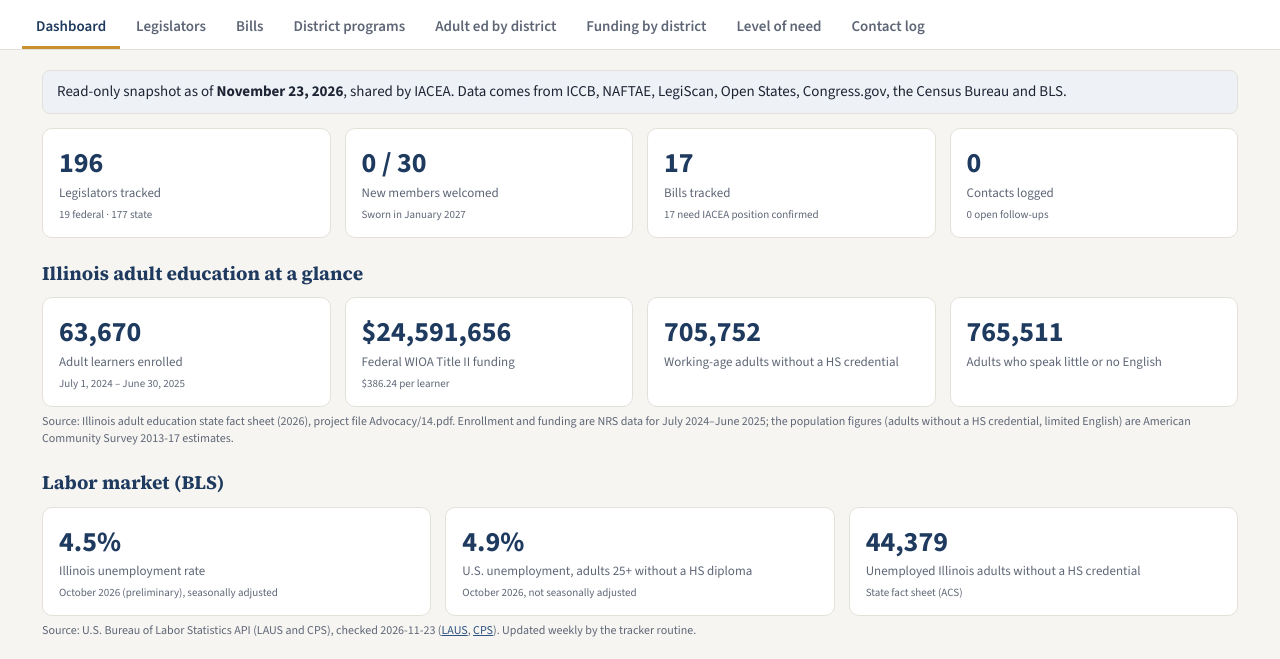
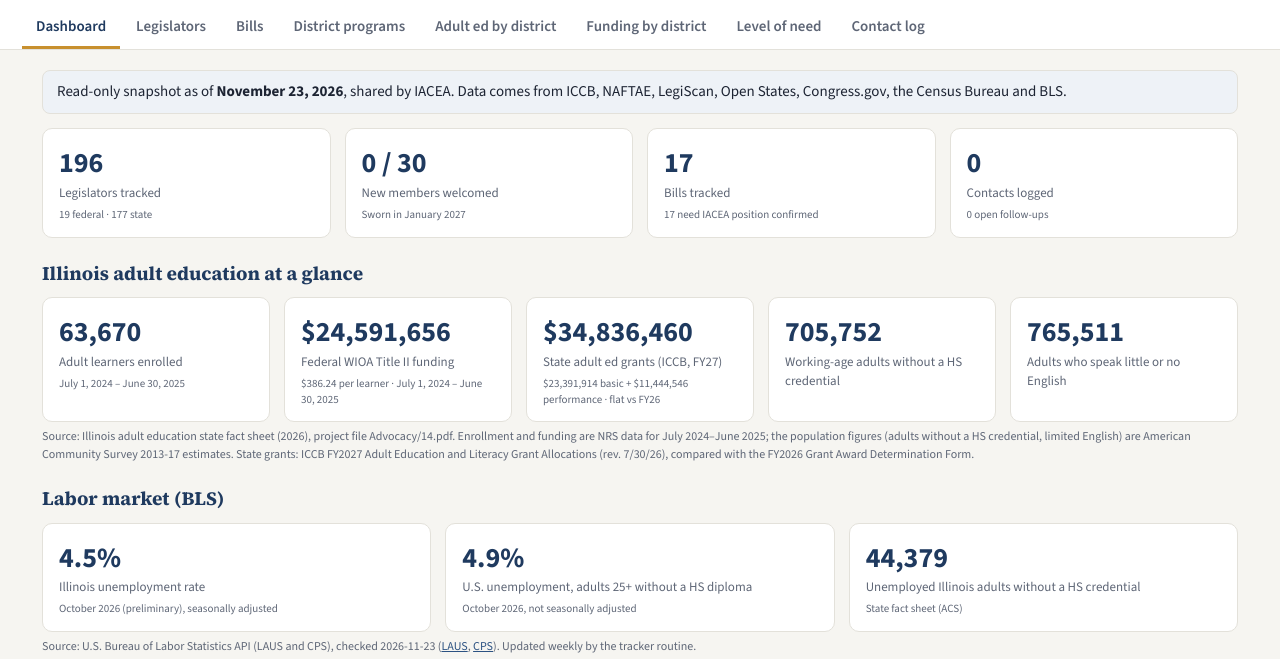
Before and after one commit to il-adult-ed/Illinois-Legislative-Tracker, a plain HTML site: page index.html in a window 1280 px wide. Shown: the part 70-729 px from the top of the page. Drawn offline with nearby package versions, Linux system fonts and the light colour scheme.

Commit message:
Snapshot refresh 2026-11-23
Co-Authored-By: Claude Opus 5.5 <noreply@anthropic.com>
Claude-Session: https://claude.ai/code/session_0198PtVVpUMHPRHBdgkKhi1p

```diff
--- a/index.html
+++ b/index.html
@@ -219,12 +219,14 @@ function vDash(){
     <div class="card stat"><div class="n">${S.bills.length}</div><div class="l">Bills tracked</div><div class="s">${unsetBills?unsetBills+' need IACEA position confirmed':'All positions confirmed'}</div></div>
     <div class="card stat"><div class="n">${S.contacts.length}</div><div class="l">Contacts logged</div><div class="s">${S.contacts.filter(c=>c.followUp&&!c.done).length} open follow-ups</div></div>
   </div>`;
+  const GS=S.aeflaGrants.length?gSum(S.aeflaGrants):null, GSp=GS?GS.pt-GS.pf:0;
   if(st) h+=`<h2>Illinois adult education at a glance</h2><div class="grid k4">
     <div class="card stat"><div class="n">${fmt(st.enrollment)}</div><div class="l">Adult learners enrolled</div><div class="s">${esc(st.reportingPeriod)}</div></div>
-    <div class="card stat"><div class="n">${money(st.federalFunding)}</div><div class="l">Federal WIOA Title II funding</div><div class="s">$${st.perLearner} per learner</div></div>
+    <div class="card stat"><div class="n">${money(st.federalFunding)}</div><div class="l">Federal WIOA Title II funding</div><div class="s">$${st.perLearner} per learner · ${esc(st.reportingPeriod)}</div></div>
+    ${GS&&GS.s?`<div class="card stat"><div class="n">${usd(GS.s)}</div><div class="l">State adult ed grants (ICCB, FY27)</div><div class="s">${usd(GS.sb)} basic + ${usd(GS.sp)} performance · ${GSp?(Math.abs(GS.s-GSp)/GSp<0.0005?'flat vs FY26':chg(GS.s,GSp)+' vs FY26'):''}</div></div>`:''}
     <div class="card stat"><div class="n">${fmt(st.adultsNoHS)}</div><div class="l">Working-age adults without a HS credential</div></div>
     <div class="card stat"><div class="n">${fmt(st.adultsLimitedEnglish)}</div><div class="l">Adults who speak little or no English</div></div>
-  </div><div class="small muted" style="margin-top:6px">Source: ${esc(st.source)}</div>`;
+  </div><div class="small muted" style="margin-top:6px">Source: ${esc(st.source)}${GS&&GS.s?' State grants: ICCB FY2027 Adult Education and Literacy Grant Allocations (rev. 7/30/26), compared with the FY2026 Grant Award Determination Form.':''}</div>`;
   if(st&&st.blsUnemploymentIL){const bi=st.blsUnemploymentIL,bn=st.blsUnemploymentNoHSUS||{};h+=`<h2>Labor market (BLS)</h2><div class="grid k4">
     <div class="card stat"><div class="n">${esc(String(bi.rate))}%</div><div class="l">Illinois unemployment rate</div><div class="s">${esc(bi.period||'')}${bi.preliminary?' (preliminary)':''}, seasonally adjusted</div></div>
     ${bn.rate!=null?`<div class="card stat"><div class="n">${esc(String(bn.rate))}%</div><div class="l">U.S. unemployment, adults 25+ without a HS diploma</div><div class="s">${esc(bn.period||'')}, not seasonally adjusted</div></div>`:''}
```
